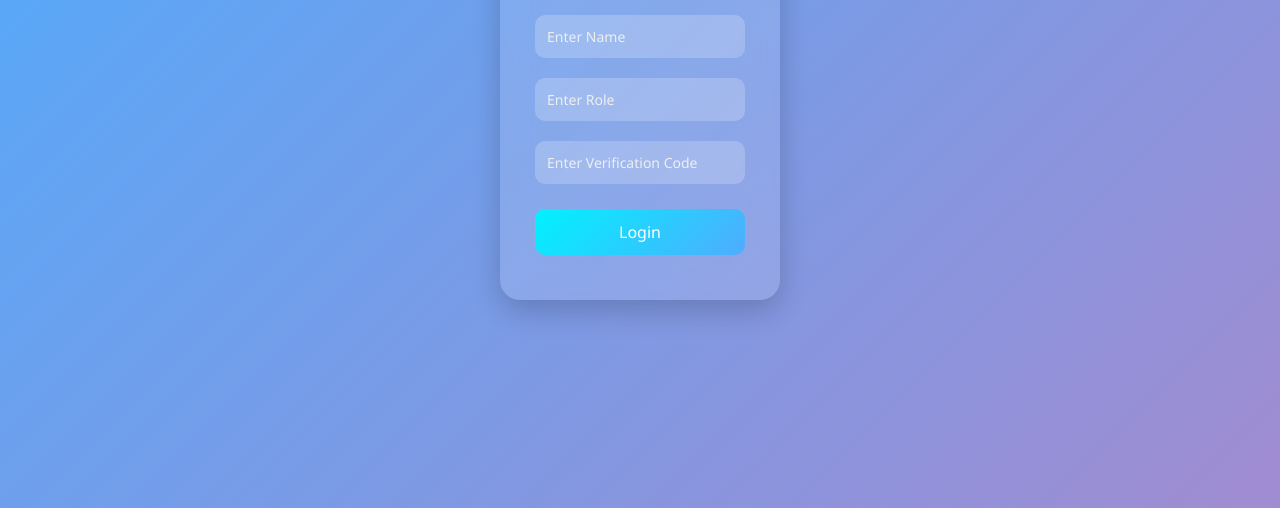
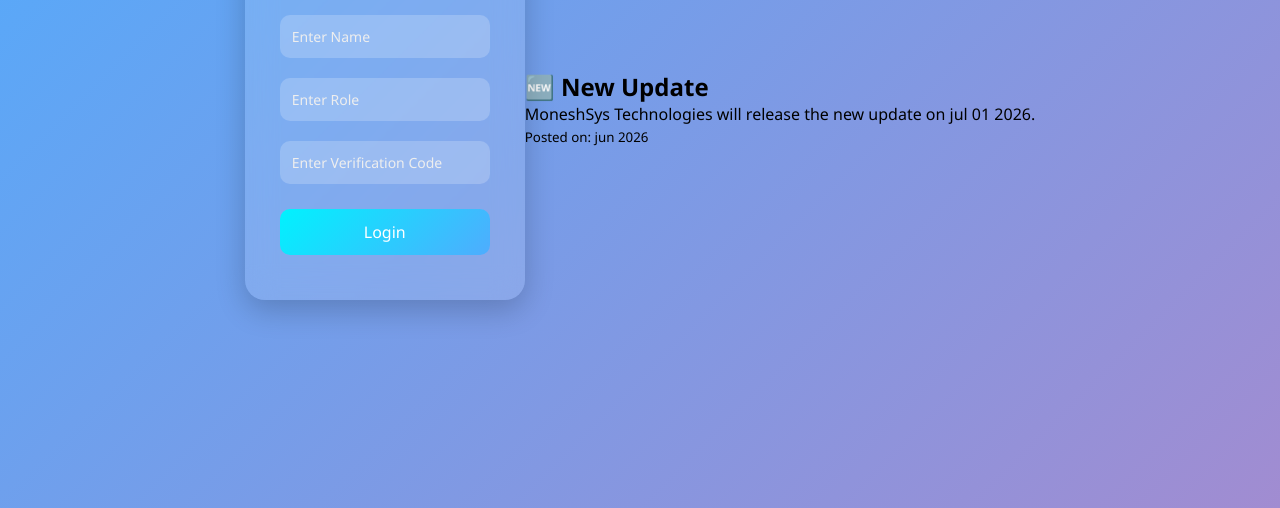
Before and after one commit to monesh-sys/company-staff, a plain HTML site: page index.html in a window 1280 px wide. Shown: the part 292-800 px from the top of the page. Drawn offline with Linux system fonts and the light colour scheme.

Commit message:
Update index.html

```diff
--- a/index.html
+++ b/index.html
@@ -99,6 +99,11 @@ body {
     <p id="error" style="color:red;"></p>
 </div>
 </div>
+<div class="post">
+  <h2>🆕 New Update</h2>
+  <p>MoneshSys Technologies will release the new update on jul 01 2026.</p>
+  <small>Posted on: jun 2026</small>
+</div>
 <script>
 async function checkLogin() {
     let name = document.getElementById("name").value.trim();
```
